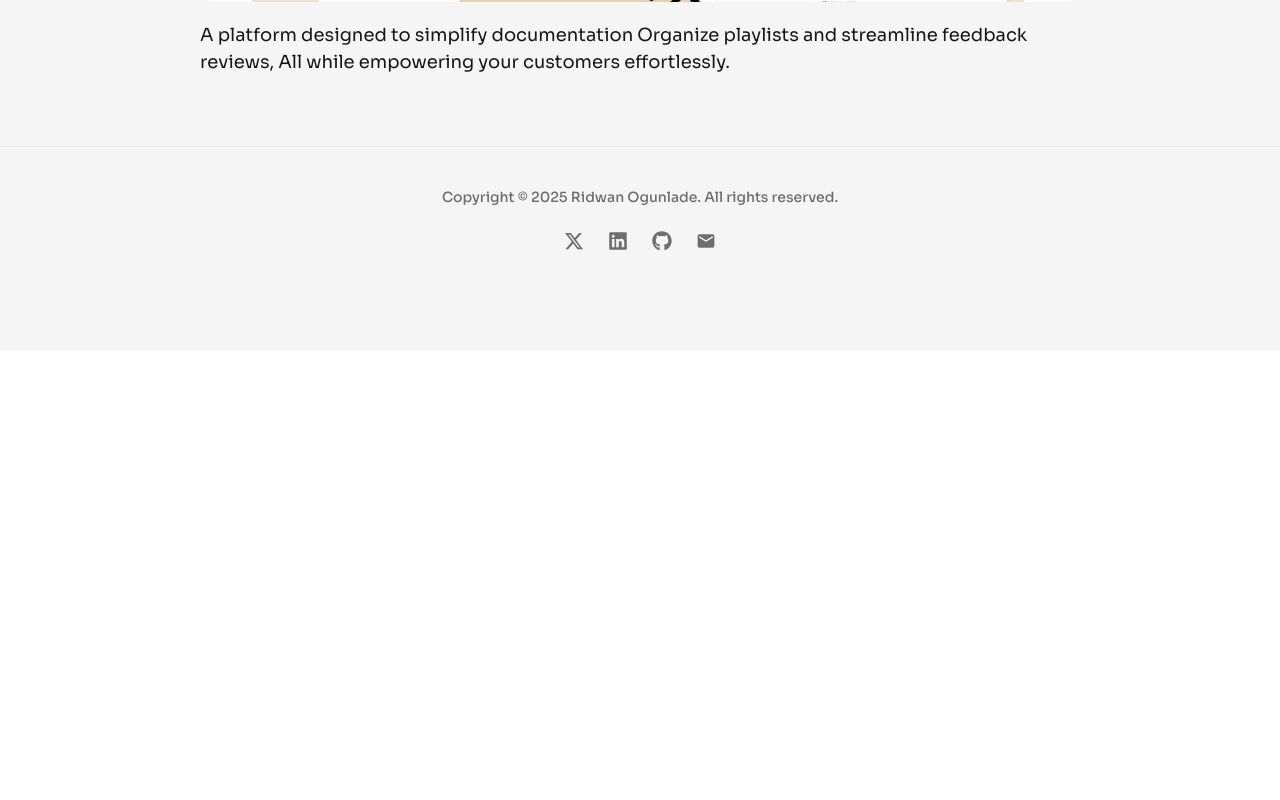
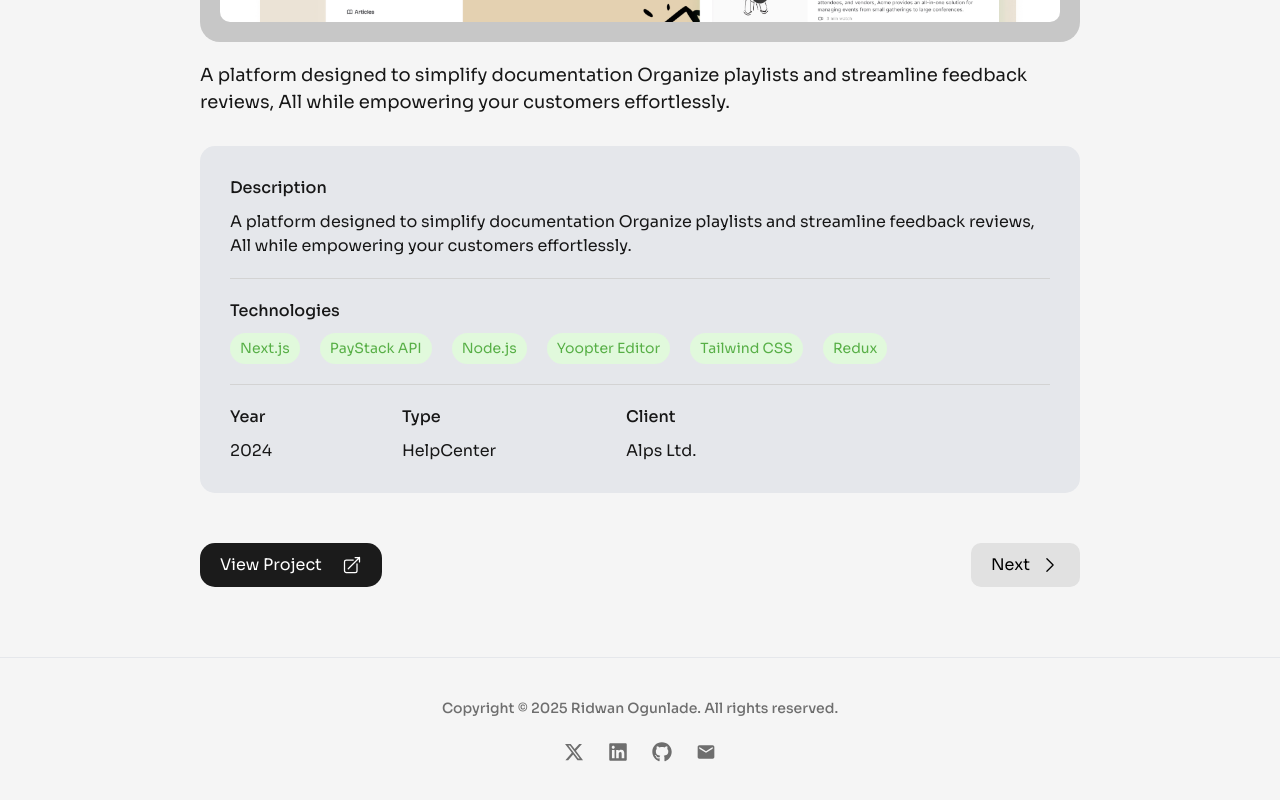
Before and after one commit to Folayimi/Ridwan-Portfolio, a Next.js app: page /projects/alps in a window 1280 px wide. Shown: the part 548-1348 px from the top of the page. Before the commit the page ends 899 px from the top, so only its background shows below. Built offline with nearby package versions, Linux system fonts and the light colour scheme.

Commit message:
made some changes

```diff
--- a/src/app/projects/[projectId]/page.jsx
+++ b/src/app/projects/[projectId]/page.jsx
@@ -1,11 +1,15 @@
 "use client";
 import React, { use, useState, useEffect } from "react";
 import Image from "next/image";
+import { ArrowTopRightOnSquareIcon } from "@heroicons/react/24/outline";
+import { ChevronRightIcon, ChevronLeftIcon } from "@heroicons/react/24/outline";
 import Link from "next/link";
 
 const Project = ({ params }) => {
   const { projectId } = use(params);
   const [selectedProject, setSelectedProject] = useState("");
+  const [previousLink, setPreviousLink] = useState("");
+  const [nextLink, setNextLink] = useState("");
 
   const MyProjects = [
     {
@@ -13,72 +17,128 @@ const Project = ({ params }) => {
       description:
         "A platform designed to simplify documentation Organize playlists and streamline feedback reviews, All while empowering your customers effortlessly.",
       images: ["/alpsFrontPage.PNG"],
-      stacks: [],
+      technologies: [
+        "Next.js",
+        "PayStack API",
+        "Node.js",
+        "Yoopter Editor",
+        "Tailwind CSS",
+        "Redux",
+      ],
       link: "/projects/alps",
+      year: "2024",
+      type: "HelpCenter",
+      client: "Alps Ltd.",
+      website: "",
     },
     {
       title: "Nifinspired",
       description:
         "Our products harness the pure power of nature, utilizing organic ingredients that nurture your skin without harmful chemicals. ",
       images: ["/nifinspired.PNG"],
-      stacks: [],
+      technologies: ["React", "Node.js", "StripeAPI", "Tailwind CSS", "PHP"],
       link: "/projects/nifinspired",
+      year: "2024",
+      type: "E-Commerce",
+      client: "Connectin Skillz",
+      website: "",
     },
     {
       title: "King David Elites",
       description:
         "The King David Elites marketplace is where you find only the most exclusive and highest quality real estate, automobiles, luxury services, and collectibles.",
       images: ["/king-david-main.PNG"],
-      stacks: [],
+      technologies: [
+        "Next.js",
+        "Redux",
+        "Tailwind CSS",
+        "PayStack API",
+        "Node.js",
+      ],
       link: "/projects/king-david-elites",
+      year: "2022",
+      type: "Real Estate",
+      client: "KDE",
+      website: "",
     },
     {
       title: "Curious Kids",
       description:
         "A leading educational platform that sparks curiosity, fosters creativity, and inspires young minds to explore the wonders of the world.",
       images: ["/curiouzkidz.PNG"],
-      stacks: [],
+      technologies: ["Next.js", "Redux", "Tailwind CSS", "Node.js"],
       link: "/projects/curious-kids",
+      year: "2023",
+      type: "Education",
+      client: "Creos Community",
+      website: "",
     },
     {
       title: "Shinzoku",
       description:
         "In the days of old, the world thrived, life thrived and powerful creatures were born, then it happened, a great invasion the likes of which the world had never seen before, the world was thrown into chaos, and the creatures were forced to flee to a new world.",
       images: ["/shinzoku.PNG"],
-      stacks: [],
+      technologies: ["Next.js", "Tailwind CSS", "TypeScript"],
       link: "/projects/shinzoku",
+      year: "2025",
+      type: "Hackathon",
+      client: "Organizers",
+      website: "",
     },
     {
       title: "360 Shotitz Photography",
       description:
         "Capturing life’s special moments that last a lifetime with professionalism and innovation since 2013, where every shutter click captures a narrative waiting to be unveiled.",
       images: ["/360-shotitz.PNG"],
-      stacks: [],
+      technologies: [
+        "Next.js",
+        "Tailwind CSS",
+        "PayStack API",
+        "Node.js",
+        "Redux",
+        "TypeScript",
+      ],
       link: "/projects/360-shotitz-photography",
+      year: "2024",
+      type: "Event",
+      client: "FreeLance",
+      website: "",
     },
     {
       title: "Remap Link",
       description:
         "By meticulously fine-tuning a vehicle's Engine Control Unit (ECU), we have the capability to extract noteworthy enhancements in power, torque, and fuel efficiency.",
       images: ["/remap-link.PNG"],
-      stacks: [],
+      technologies: ["Next.js", "Tree.js", "Tailwind CSS"],
       link: "/projects/remap-link",
+      year: "2024",
+      type: "Vehicle Details",
+      client: "FreeLance",
+      website: "",
     },
     {
       title: "Portfolio",
       description:
         "Developed responsive, user portfolio showcasing the projects and skills of the user, built with Next.js and Tailwind CSS.",
       images: ["/clarice-portfolio.PNG"],
-      stacks: [],
+      technologies: ["Next.js", "Tailwind CSS"],
       link: "/projects/portfolio",
+      year: "2023",
+      type: "Portfolio",
+      client: "FreeLance",
+      website: "",
     },
     {
       title: "African Made Items",
       description:
         "Showcasing and selling of varieties of African made items that are durable and cost effective in areas such as Fashion, Arts, Home Decor, Accessories e.t.c",
       images: ["/portfolio-africa.PNG"],
-      stacks: [],
+      technologies: ["Next.js", "Tailwind CSS"],
       link: "/projects/african-made-items",
+      year: "",
+      type: "",
+      client: "",
+      website: "",
     },
   ];
 
@@ -90,25 +150,106 @@ const Project = ({ params }) => {
       // );
       if (MyProjects[i].title.replace(/ /g, "-").toLowerCase() === projectId) {
         setSelectedProject(MyProjects[i]);
+        if (i > 0) {
+          setPreviousLink(MyProjects[i - 1].link);
+        }
+        if (i < MyProjects.length-1) {
+          setNextLink(MyProjects[i + 1].link);
+        }
       }
     }
   }, []);
   return (
     <>
-      <div className="bg-[#F5F5F5] w-full py-[70px] md:px-[200px] px-[20px] cflexss gap-[30px]">
+      <div className="bg-[#F5F5F5] w-full py-[70px] md:px-[200px] px-[20px] cflexsm gap-[30px]">
         <div className="cflexss w-full gap-[20px] text-[18px]">
-          <h1 className="text-[35px] md:text-[40px] font-[600]">{selectedProject?.title}</h1>
+          <h1 className="text-[35px] md:text-[40px] font-[600]">
+            {selectedProject?.title}
+          </h1>
           {selectedProject && (
+            <div className="p-[10px] md:p-[20px] w-full flexmm rounded-[20px] bg-[#C7C7C7]">
               <Image
                 src={selectedProject?.images[0]}
                 alt={selectedProject?.images[0]}
                 width={1000}
                 height={1000}
-              className="w-full h-[400px] object-cover rounded-[15px]"
+                className="w-full h-[300px] md:h-[400px] object-cover rounded-[10px]"
               />
+            </div>
+          )}
+          <p>{selectedProject?.description}</p>
+        </div>
+        <div className="w-full bg-gray-200 p-[30px] text-[16px] cflexss gap-[20px] rounded-[15px]">
+          <div className="w-full cflexss gap-[10px]">
+            <p className="font-[500]">Description</p>
+            <p>{selectedProject?.description}</p>
+          </div>
+          <hr className="w-full" />
+          <div className="w-full cflexss gap-[10px]">
+            <p className="font-[500]">Technologies</p>
+            <div className="w-full flexsm gap-[20px] flex-wrap">
+              {selectedProject &&
+                selectedProject?.technologies.map((stack, i) => {
+                  return (
+                    <>
+                      <div
+                        key={i}
+                        className="px-[10px] py-[5px] bg-[#E1F9DC] text-[#57AF46] rounded-full text-[14px]"
+                      >
+                        {stack}
+                      </div>
+                    </>
+                  );
+                })}
+            </div>
+          </div>
+          <hr className="w-full" />
+          <div className="w-full flexss gap-[130px]">
+            <div className="cflexss gap-[10px]">
+              <p className="font-[500]">Year</p>
+              <p>{selectedProject.year}</p>
+            </div>
+            <div className="cflexss gap-[10px]">
+              <p className="font-[500]">Type</p>
+              <p>{selectedProject.type}</p>
+            </div>
+            <div className="cflexss gap-[10px]">
+              <p className="font-[500]">Client</p>
+              <p>{selectedProject.client}</p>
+            </div>
+          </div>
+        </div>
+
+        <div className="w-full flexbm mt-[20px]">
+          <Link
+            href={selectedProject ? selectedProject?.website : ""}
+            target="_blank"
+          >
+            <div className="flexmm px-[20px] gap-[20px] py-[10px] rounded-[15px] bg-[#1B1B1B] text-white cursor-pointer">
+              <p>View Project</p>
+              <ArrowTopRightOnSquareIcon width={20} />
+            </div>
+          </Link>
+
+          <div className="flexsm gap-[30px]">
+            {previousLink && (
+              <Link href={previousLink}>
+                <button className="group text-[14px] md:text-[16px] flexmm gap-[10px] text-black px-[20px] py-[10px] rounded-[10px] bg-[#E1E1E1] transition-all duration-300 cursor-pointer">
+                  <ChevronLeftIcon className="w-5 h-5 group-hover:mr-2 transition-all duration-300" />
+                  Previous
+                </button>
+              </Link>
             )}
 
-          <p>{selectedProject?.description}</p>
+            {nextLink && (
+              <Link href={nextLink}>
+                <button className="group text-[14px] md:text-[16px] flexmm gap-[10px] text-black px-[20px] py-[10px] rounded-[10px] bg-[#E1E1E1] transition-all duration-300 cursor-pointer">
+                  Next
+                  <ChevronRightIcon className="w-5 h-5 group-hover:ml-2 transition-all duration-300" />
+                </button>
+              </Link>
+            )}
+          </div>
         </div>
       </div>
     </>
```
Lines whose indentation alone changed are shown as unchanged.
